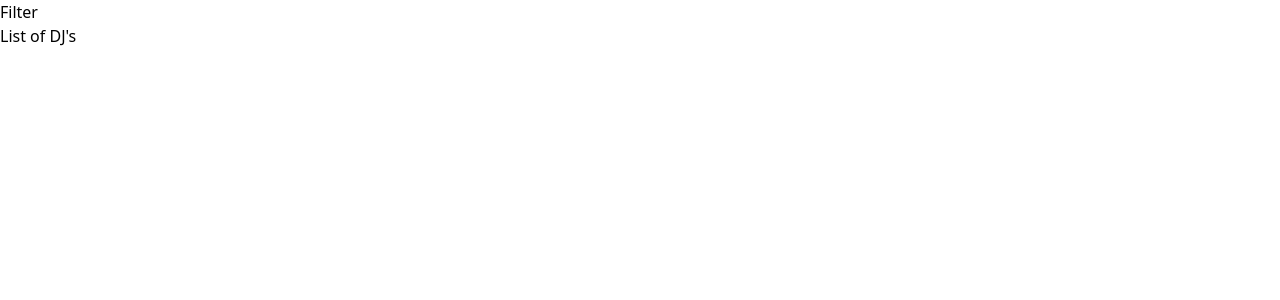
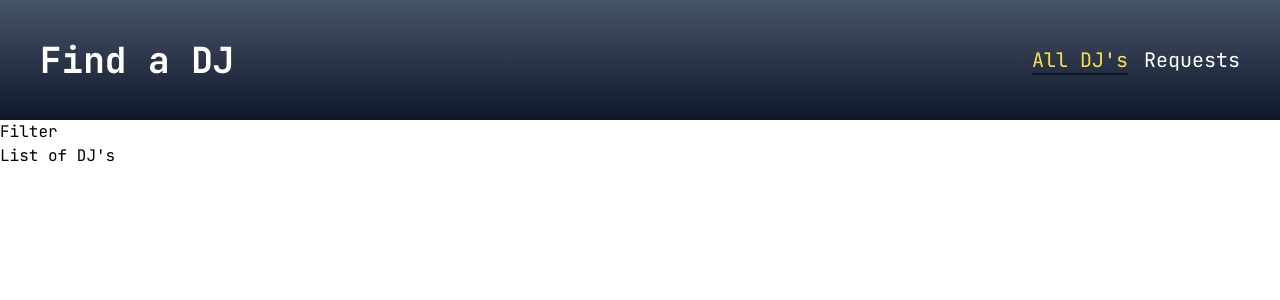
Before and after one commit to henriquecfaguiar/dj-finder, a Vue app: page /djs in a window 1280 px wide. Shown: the top 300 px of the page. Built offline with nearby package versions, Linux system fonts and the light colour scheme.

Commit message:
Add the header component

```diff
--- a/index.html
+++ b/index.html
@@ -1,10 +1,16 @@
 <!DOCTYPE html>
 <html lang="en">
   <head>
-    <meta charset="UTF-8">
-    <link rel="icon" href="/favicon.ico">
-    <meta name="viewport" content="width=device-width, initial-scale=1.0">
-    <title>Vite App</title>
+    <meta charset="UTF-8" />
+    <link rel="icon" href="/favicon.ico" />
+    <meta name="viewport" content="width=device-width, initial-scale=1.0" />
+    <link rel="preconnect" href="https://fonts.googleapis.com" />
+    <link rel="preconnect" href="https://fonts.gstatic.com" crossorigin />
+    <link
+      href="https://fonts.googleapis.com/css2?family=JetBrains+Mono:wght@400;700&display=swap"
+      rel="stylesheet"
+    />
+    <title>DJ Finder</title>
   </head>
   <body>
     <div id="app"></div>
--- a/src/App.vue
+++ b/src/App.vue
@@ -1,5 +1,9 @@
-<script setup></script>
+<script setup>
+import { RouterView } from 'vue-router';
+import TheHeader from './components/layout/TheHeader.vue';
+</script>
 
 <template>
-  <router-view></router-view>
+  <TheHeader />
+  <RouterView />
 </template>
--- /dev/null
+++ b/src/components/layout/TheHeader.vue
@@ -0,0 +1,27 @@
+<script setup>
+import { RouterLink } from 'vue-router';
+</script>
+
+<template>
+  <header>
+    <nav
+      class="flex items-center justify-between bg-gradient-to-b from-slate-600 to-slate-900 px-4 py-10 text-white md:px-10"
+    >
+      <h1 class="text-2xl font-bold md:text-4xl">
+        <RouterLink to="/">Find a DJ</RouterLink>
+      </h1>
+      <ul class="flex gap-4 text-lg md:text-xl">
+        <li><RouterLink to="/djs">All DJ's</RouterLink></li>
+        <li><RouterLink to="/requests">Requests</RouterLink></li>
+      </ul>
+    </nav>
+  </header>
+</template>
+
+<style scoped>
+a:active,
+a:hover,
+a.router-link-active {
+  @apply border-b-2 border-slate-900 text-yellow-300 duration-200;
+}
+</style>
--- a/src/router/index.js
+++ b/src/router/index.js
@@ -1,5 +1,6 @@
 import { createRouter, createWebHistory } from 'vue-router';
 import DjsList from '../views/djs/DjsList.vue';
+import RequestsReceived from '../views/requests/RequestsReceived.vue';
 
 const router = createRouter({
   history: createWebHistory(import.meta.env.BASE_URL),
@@ -12,7 +13,7 @@ const router = createRouter({
       children: [{ path: 'contact', component: null }],
     },
     { path: '/register', component: null },
-    { path: '/requests', component: null },
+    { path: '/requests', component: RequestsReceived },
     { path: '/:notFound(.*)', component: null },
   ],
 });
--- a/src/views/requests/RequestsReceived.vue
+++ b/src/views/requests/RequestsReceived.vue
@@ -0,0 +1 @@
+<template></template>
--- a/tailwind.config.js
+++ b/tailwind.config.js
@@ -2,7 +2,11 @@
 module.exports = {
   content: ['./index.html', './src/**/*.{vue,js,ts,jsx,tsx}'],
   theme: {
-    extend: {},
+    extend: {
+      fontFamily: {
+        sans: ['JetBrains Mono', 'sans-serif'],
+      },
+    },
   },
   plugins: [],
 };
```
Also changed, not shown: 1 other file (tests, documents, lock files or other folders).
